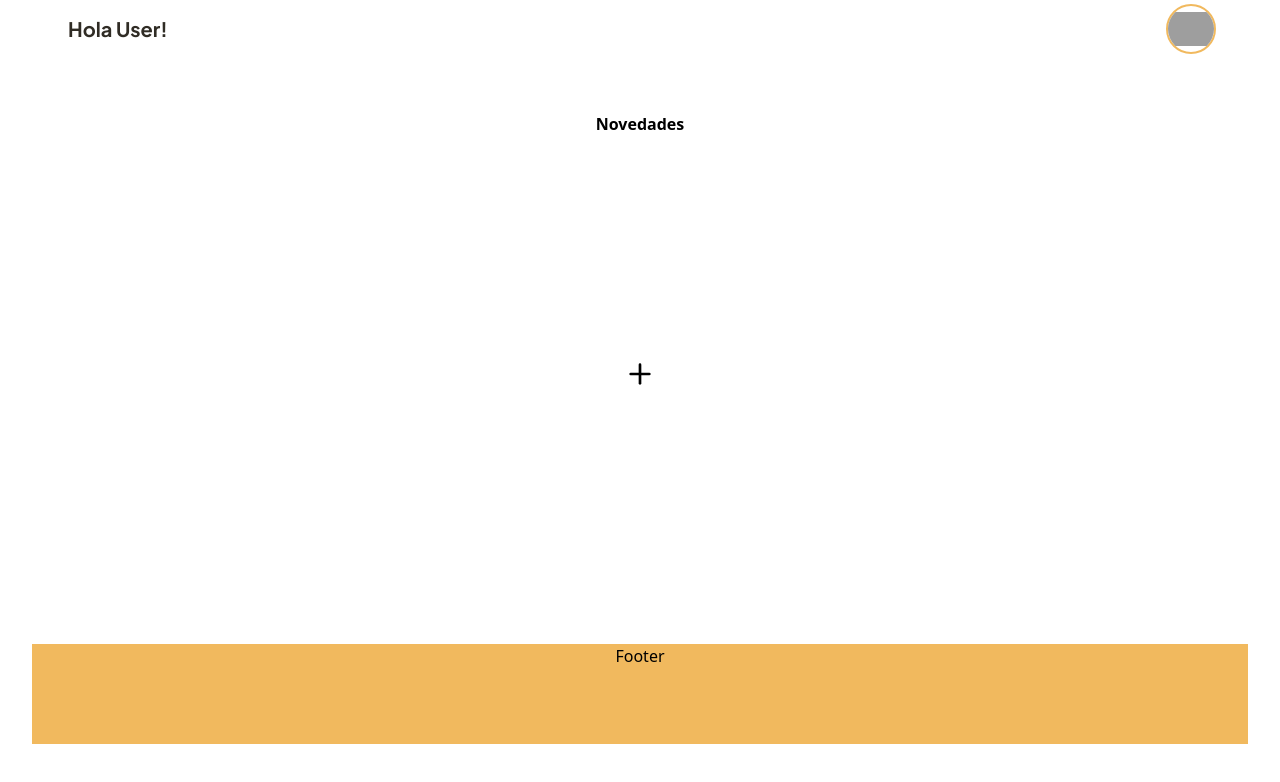
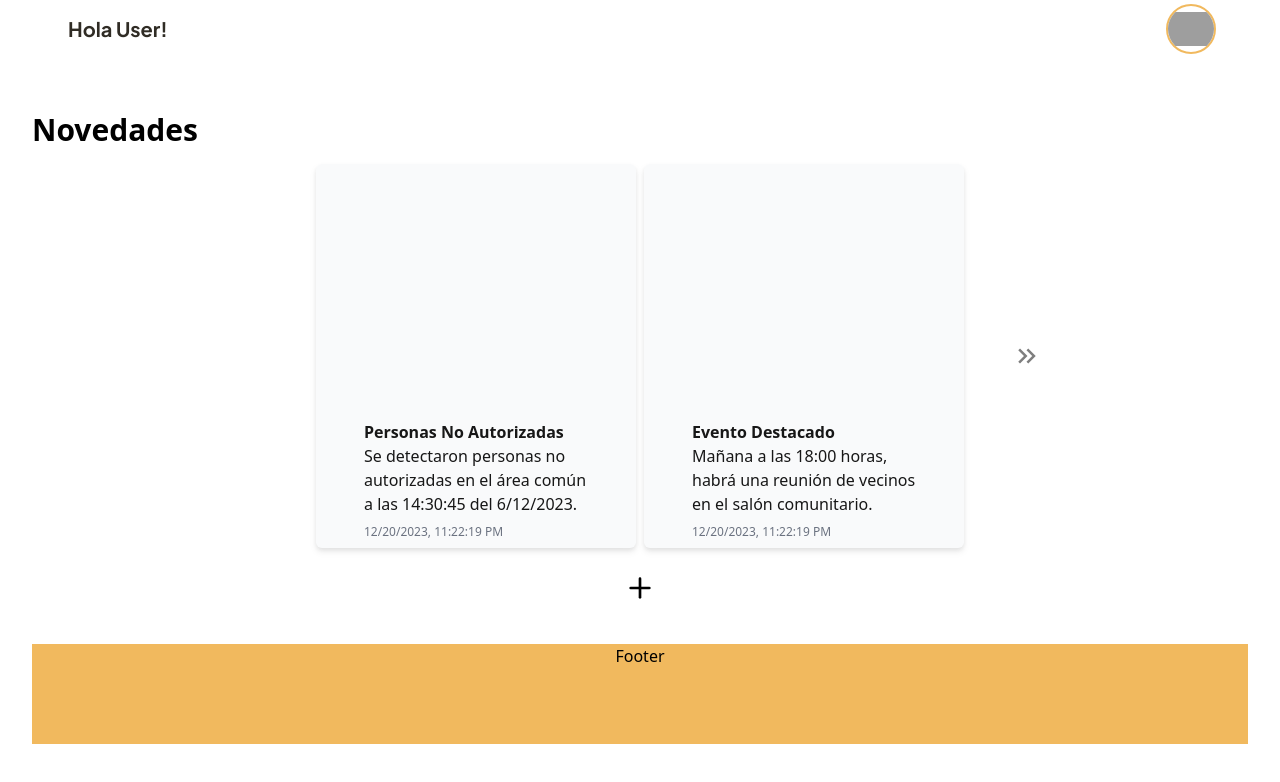
Before and after one commit to Dev-Sphere-Hub/Dev-Sphere-Carpincho-Security, a React (Vite) app in the folder client/: page /novedades in a window 1280 px wide. Shown: the top 782 px of the page. Built offline with nearby package versions, Linux system fonts and the light colour scheme; grey boxes are pictures that could not be loaded.

Commit message:
style: Render component within another, limited to lg size

```diff
--- a/client/src/pages/GuardianJournal/index.jsx
+++ b/client/src/pages/GuardianJournal/index.jsx
@@ -1,4 +1,5 @@
 import React, { useState } from 'react'
+import Carousel from '../../components/Carousel'
 
 const GuardianJournal = () => {
   const [formData, setFormData] = useState({
@@ -45,8 +46,10 @@ const GuardianJournal = () => {
 
   return (
     <div id='novedades' className='w-[100%] min-h-[500px] flex flex-col items-center'>
-      <p className='self-center font-bold'>Novedades</p>
-
+      <p className='self-center lg:self-start text-3xl font-bold'>Novedades</p>
+<div className='hided lg:block'>
+<Carousel />
+</div>
       {/* Modal para el registro de novedades */}
       {showModal && (
         <div className='fixed inset-0 flex items-center justify-center z-50'>
```
